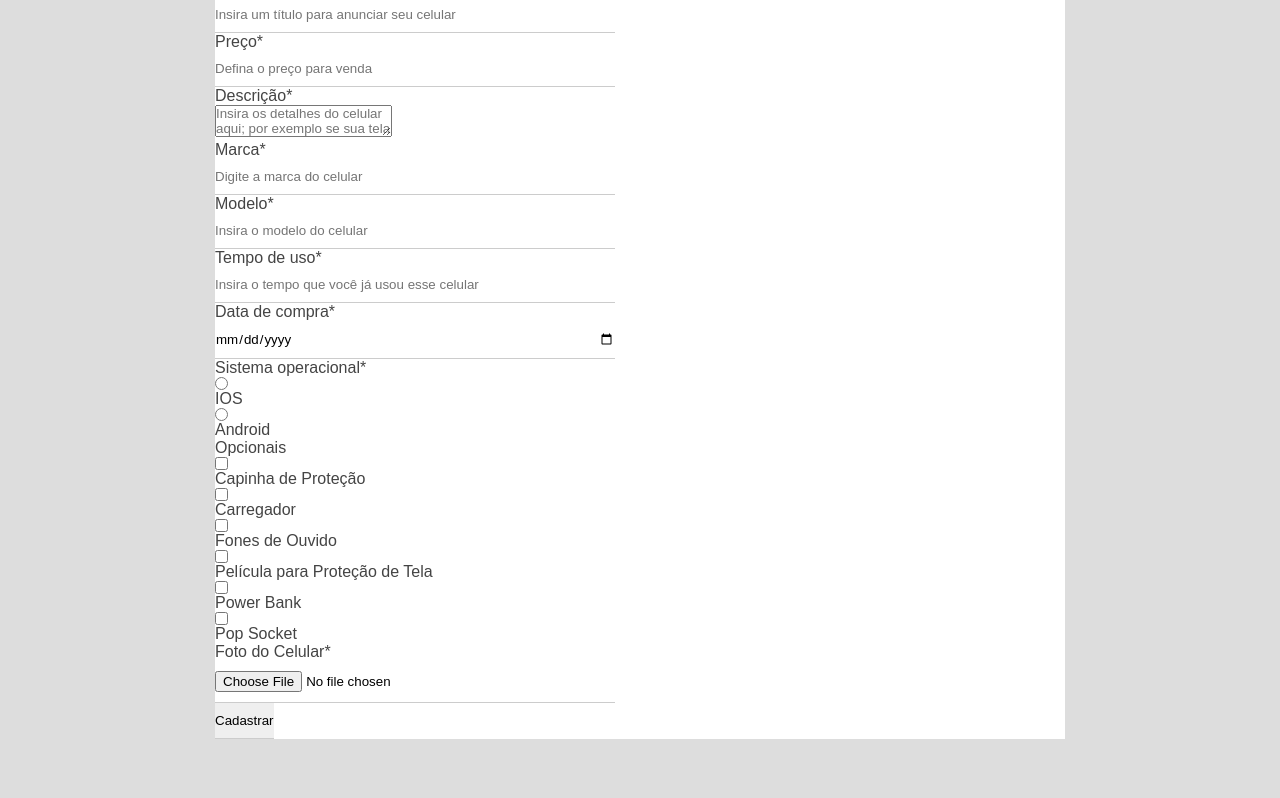
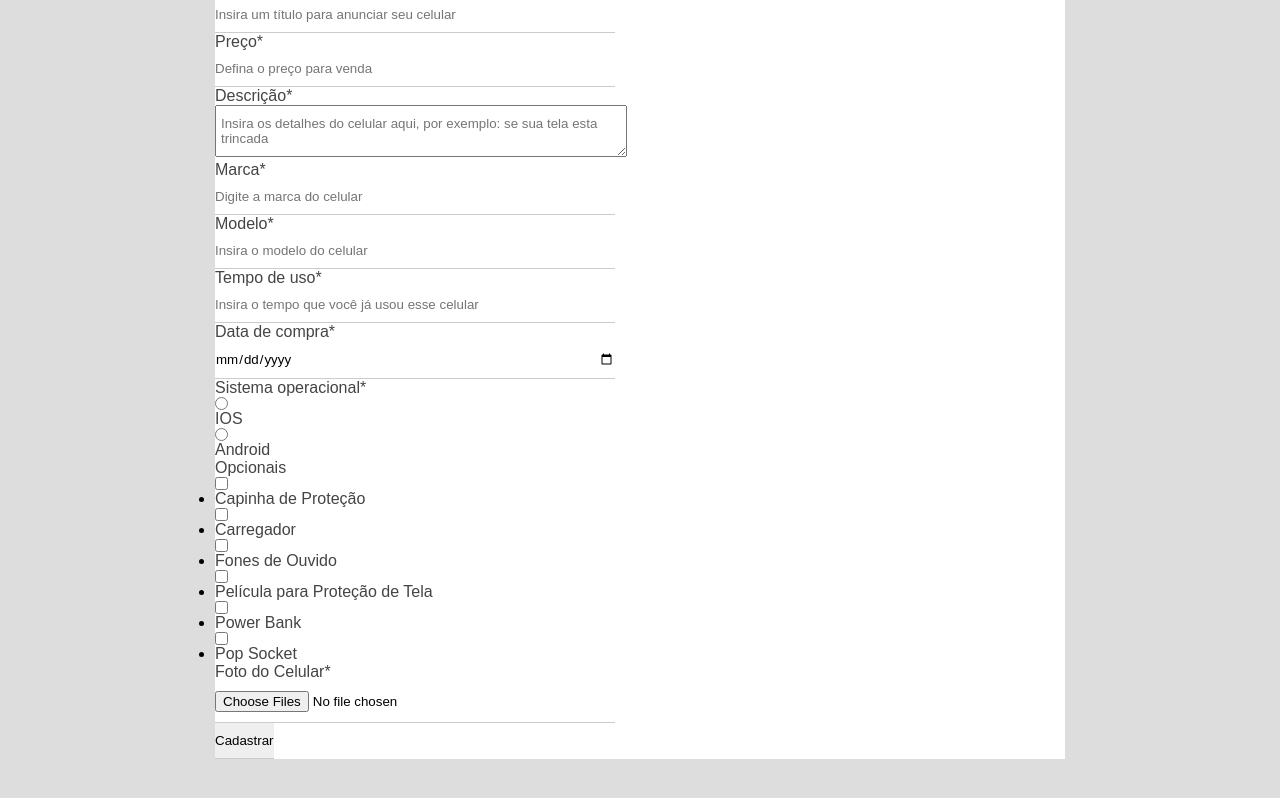
Before and after one commit to LeonardoEggres/Projeto-Formulario, a plain HTML site: page index.html in a window 1280 px wide. Shown: the part 234-1032 px from the top of the page. Drawn offline with Linux system fonts and the light colour scheme.

Commit message:
Modificações no html

```diff
--- a/CSS/styles.css
+++ b/CSS/styles.css
@@ -30,8 +30,13 @@ input {
 input[type="text"],
 input[type="number"],
 input[type="date"],
-input[type="file"] {
+input[type="file"],
+textarea {
     width: 400px;
+}
+
+textarea {
+    padding: 10px 5px;
 }
 
 .inicio {
--- a/index.html
+++ b/index.html
@@ -21,48 +21,62 @@
             <p>Descreva as características e marque os opcionais que ele possui</p>
             <div class="box-input">
                 <form>
-                    <label for="tittle">Título do anúncio <span class="block">*</span></label>
+                    <label for="tittle">Título do anúncio <span class="required-field">*</span></label>
                     <input type="text" name="tittle" id="tittle" class="block"
                         placeholder="Insira um título para anunciar seu celular" required>
-                    <label for="price">Preço<span class="block">*</span></label>
+                    <label for="price">Preço<span class="required-field">*</span></label>
                     <input type="number" name="price" placeholder="Defina o preço para venda" required>
-                    <label for="description">Descrição<span class="block">*</span></label>
+                    <label for="description">Descrição<span class="required-field">*</span></label>
                     <textarea name="description"
-                        placeholder="Insira os detalhes do celular aqui; por exemplo se sua tela esta trincada"
-                        required></textarea>
-                    <label for="brand">Marca<span class="block">*</span></label>
+                        placeholder="Insira os detalhes do celular aqui, por exemplo: se sua tela esta trincada"
+                        required class="block"></textarea>
+                    <label for="brand">Marca<span class="required-field">*</span></label>
                     <input type="text" name="brand" placeholder="Digite a marca do celular" required>
-                    <label for="Model">Modelo<span class="block">*</span></label>
+                    <label for="Model">Modelo<span class="required-field">*</span></label>
                     <input type="text" name="Model" placeholder="Insira o modelo do celular" required>
-                    <label for="usage-time">Tempo de uso<span class="block">*</span></label>
+                    <label for="usage-time">Tempo de uso<span class="required-field">*</span></label>
                     <input type="text" name="usage-time" placeholder="Insira o tempo que você já usou esse celular">
-                    <label for="date">Data de compra<span class="block">*</span></label>
+                    <label for="date">Data de compra<span class="required-field">*</span></label>
                     <input type="date" name="date" required>
                     <div class="radio">
-                        <label for="system">Sistema operacional<span class="block">*</span></label>
-                        <input type="radio" name="system" value="ios">
+                        <p>Sistema operacional<span class="required-field">*</span></p>
+                        <input type="radio" name="system" id="ios">
                         <label for="ios">IOS</label>
-                        <input type="radio" name="system" value="android">
+                        <input type="radio" name="system" id="android">
                         <label for="android">Android</label>
                     </div>
                     <div class="opcionais">
-                        <label for="optional">Opcionais</label>
-                        <input type="checkbox" name="optional" value="capa">
+                        <p>Opcionais</p>
+                        <ul class="lista-opcionais">
+                            <li>
+                                <input type="checkbox" name="optional[]" value="capa">
                                 <label for="capa">Capinha de Proteção</label>
-                        <input type="checkbox" name="optional" value="carregador">
+                            </li>
+                            <li>
+                                <input type="checkbox" name="optional[]" value="carregador">
                                 <label for="carregador">Carregador</label>
-                        <input type="checkbox" name="optional" value="fone">
+                            </li>
+                            <li>
+                                <input type="checkbox" name="optional[]" value="fone">
                                 <label for="fone">Fones de Ouvido</label>
-                        <input type="checkbox" name="optional" value="pelicula">
+                            </li>
+                            <li>
+                                <input type="checkbox" name="optional[]" value="pelicula">
                                 <label for="pelicula">Película para Proteção de Tela</label>
-                        <input type="checkbox" name="optional" value="pb">
+                            </li>
+                            <li>
+                                <input type="checkbox" name="optional[]" value="pb">
                                 <label for="pb">Power Bank</label>
-                        <input type="checkbox" name="optional" value="ps">
+                            </li>
+                            <li>
+                                <input type="checkbox" name="optional[]" value="ps">
                                 <label for="ps">Pop Socket</label>
+                            </li>
+                        </ul>
                     </div>
-                    <label for="image">Foto do Celular<span class="block">*</span></label>
-                    <input type="file" name="image" required>
-                    <input type="submit" value="Cadastrar">
+                    <p>Foto do Celular<span class="required-field">*</span></p>
+                    <input type="file" name="image" required multiple accept="image/png, image/jpg" id="image">
+                    <input type="submit" value="Cadastrar" class="btn-submit">
                 </form>
             </div>
         </div>
```
Lines whose indentation alone changed are shown as unchanged.
